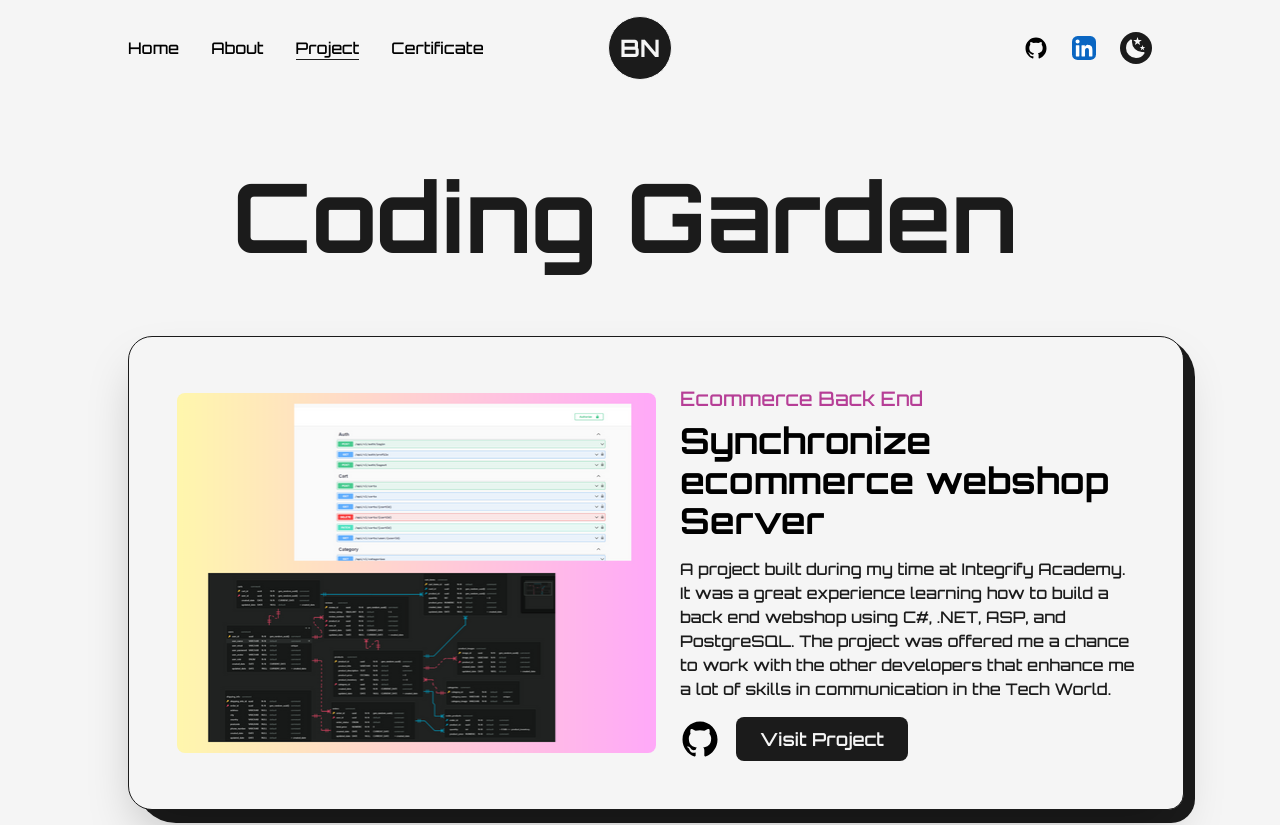
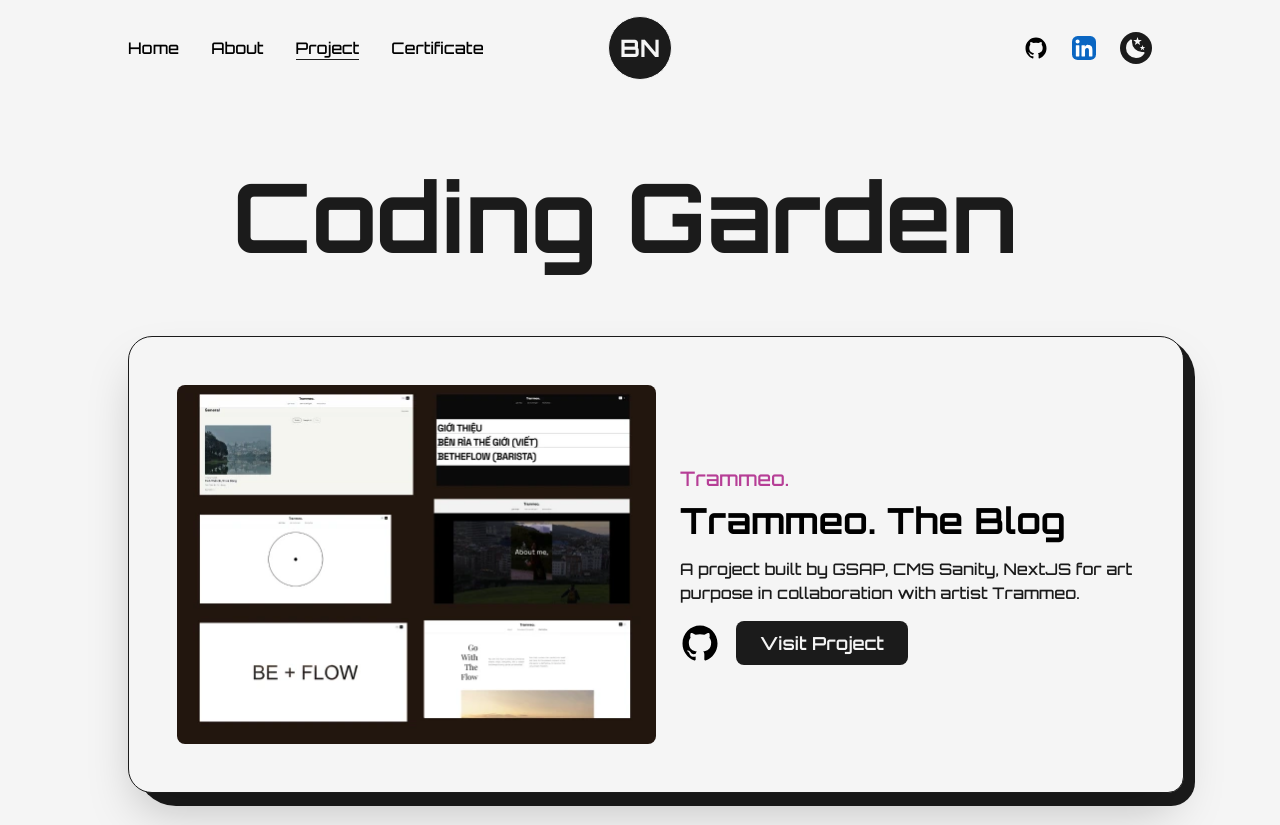
Before and after one commit to tripplen23/portfolio-2024, a Next.js app: page /project in a window 1280 px wide. Shown: the top 825 px of the page. Built offline with nearby package versions, Linux system fonts and the light colour scheme.

Commit message:
update projects

```diff
--- a/src/pages/project.js
+++ b/src/pages/project.js
@@ -17,8 +17,12 @@ import portfolio2022 from "@/images/projects/portfolio2022.png";
 import portfolio2024 from "@/images/projects/portfolio2024.png";
 import azeventmanagement from "@/images/projects/azeventmanagement.png";
 import bioGenerator from "@/images/projects/bio_generator.png";
-import myEvent from "@/images/projects/myEvent.png";
 import thriveConnect from "@/images/projects/thriveConnect.png";
+import trammeoblog from "@/images/projects/trammeoblog.webp";
+
+// Trammeo Blog
+const linkProject0 = "https://trammeo-blog.vercel.app/en";
+const githubProject0 = "https://github.com/tripplen23/trammeo-blog";
 
 // Backend Ecommerce
 const linkProject1 = "https://sync-ecommerce.azurewebsites.net/index.html";
@@ -182,6 +186,16 @@ const ProjectPage = () => {
           <div className="grid grid-cols-12 gap-24 gap-y-32 xl:gap-x-16 lg:gap-x-8 md:gap-y-24 sm:gap-x-0">
             <div className="col-span-12">
               <FeaturedProject
+                type="Trammeo."
+                title="Trammeo. The Blog"
+                summary="A project built by GSAP, CMS Sanity, NextJS for art purpose in collaboration with artist Trammeo."
+                img={trammeoblog}
+                link={linkProject0}
+                github={githubProject0}
+              />
+            </div>
+            <div className="col-span-12">
+              <FeaturedProject
                 type="Ecommerce Back End"
                 title="Synchronize ecommerce webshop Server"
                 summary="A project built during my time at Integrify Academy. It was a great experience learning how to build a back end webshop using C#, .NET, ASP, and PostgreSQL. The project was offered me a chance to work with the other developers that enhance me a lot of skills in communication in the Tech World."
@@ -256,18 +270,6 @@ const ProjectPage = () => {
                 github={githubProject8}
               />
             </div>
-            {/*
-            <div className="col-span-12">
-              <FeaturedProject
-                type="AI Generative Project"
-                title="Event Management Application (On-going)"
-                summary=" A PET project to practice with LangGraph, LangChain framework and Vector Database of MongoDB. The project is a simple Event Management System that allows event organizer and normal user to match up each other based on events all around the World. For AI feature, there is an chatbot that can read all the information of events inside the database then combine with user's preferences for recommending them the best events based on their needs. The project is still on-going and will be updated soon."
-                img={myEvent}
-                link={linkProject9}
-                github={githubProject9}
-              />
-            </div>
-            */}
             <div className="col-span-12">
               <FeaturedProject
                 type="AI Generative Project"
```
Also changed, not shown: src/images/projects/trammeoblog.webp (added).
